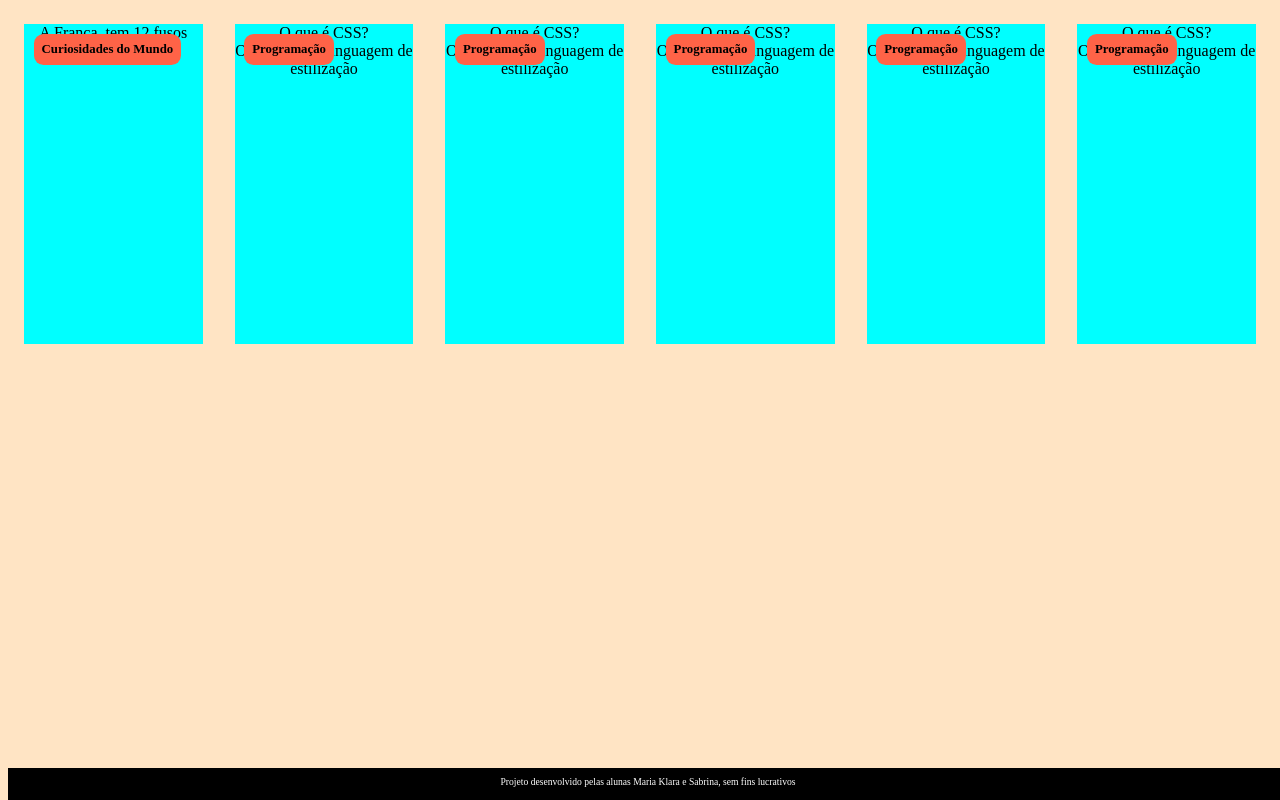
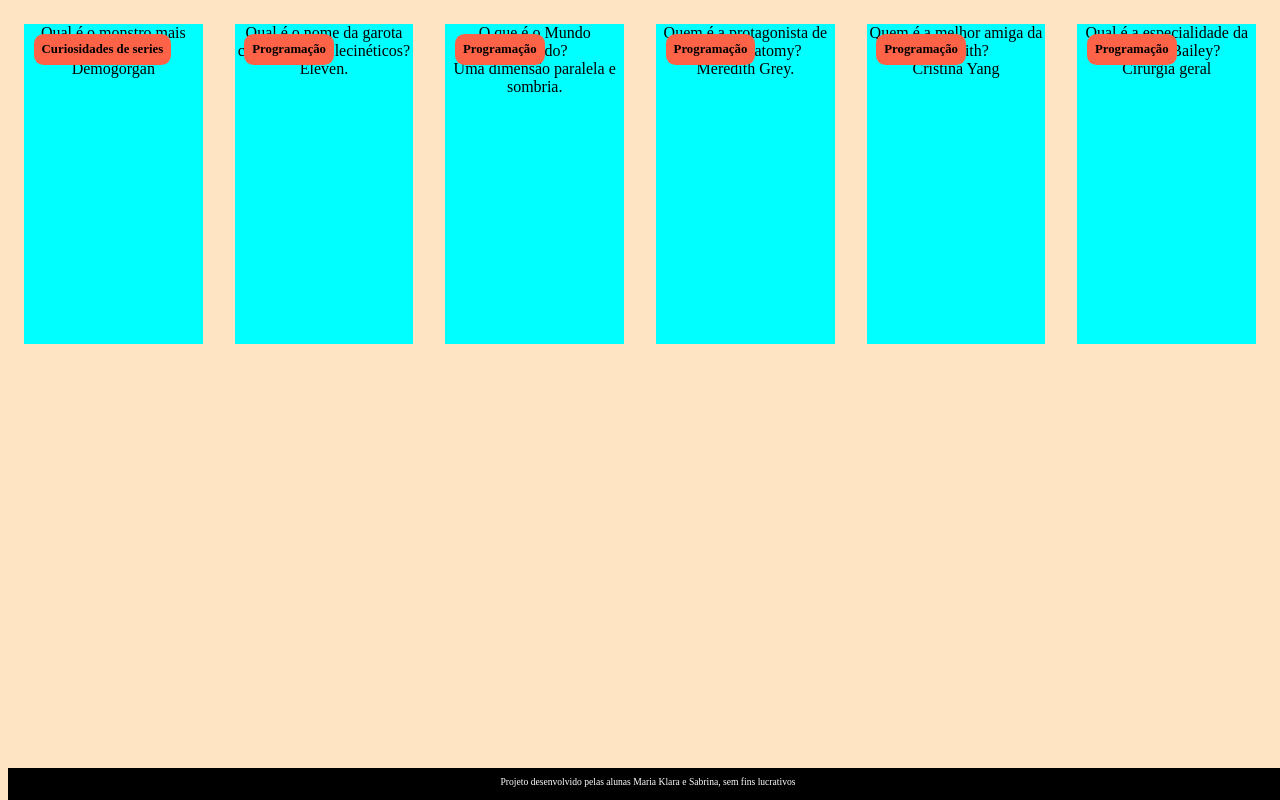
Before and after one commit to mariaaklara/flashcard, a plain HTML site: page index.html in a window 1280 px wide. Drawn offline with Linux system fonts and the light colour scheme.

Commit message:
Update index.html

```diff
--- a/index.html
+++ b/index.html
@@ -12,12 +12,12 @@
         <section id="container">
             <article class="cartao">
                 <div class="cartao__conteudo">
-                    <h3>Curiosidades do Mundo</h3>
+                    <h3>Curiosidades de series</h3>
                     <div class="cartao__conteudo__pergunta">
-
+                       Qual é o monstro mais famoso da série?
                     </div>
                     <div class="cartao__conteudo__resposta">
-                       A França, tem 12 fusos horários
+                     Demogorgan
                     </div>
                 </div>
             </article>
@@ -25,10 +25,10 @@
                 <div class="cartao__conteudo">
                     <h3>Programação</h3>
                     <div class="cartao__conteudo__pergunta">
-                        O que é CSS?
-                    </div>
+                        Qual é o nome da garota com poderes telecinéticos?
+                        </div>
                     <div class="cartao__conteudo__resposta">
-                        O CSS é uma linguagem de estilização
+                        Eleven.
                     </div>
                 </div>
             </article>
@@ -37,10 +37,10 @@
                 <div class="cartao__conteudo">
                     <h3>Programação</h3>
                     <div class="cartao__conteudo__pergunta">
-                        O que é CSS?
+                     O que é o Mundo Invertido?
                     </div>
                     <div class="cartao__conteudo__resposta">
-                        O CSS é uma linguagem de estilização
+                        Uma dimensão paralela e sombria.
                     </div>
                 </div>
             </article>
@@ -49,19 +49,19 @@
                 <div class="cartao__conteudo">
                     <h3>Programação</h3>
                     <div class="cartao__conteudo__pergunta">
-                        O que é CSS?
+                         Quem é a protagonista de Grey’s Anatomy?
                     </div>
                     <div class="cartao__conteudo__resposta">
-                        O CSS é uma linguagem de estilização
+                      Meredith Grey.
                          </article>
             <article class="cartao">
                 <div class="cartao__conteudo">
                     <h3>Programação</h3>
                     <div class="cartao__conteudo__pergunta">
-                        O que é CSS?
+                        Quem é a melhor amiga da Meredith?
                     </div>
                     <div class="cartao__conteudo__resposta">
-                        O CSS é uma linguagem de estilização
+                        Cristina Yang
                     </div>
                 </div>
             </article>
@@ -70,10 +70,10 @@
                 <div class="cartao__conteudo">
                     <h3>Programação</h3>
                     <div class="cartao__conteudo__pergunta">
-                        O que é CSS?
+                     Qual é a especialidade da Miranda Bailey?
                     </div>
                     <div class="cartao__conteudo__resposta">
-                        O CSS é uma linguagem de estilização
+                        Cirurgia geral
                     </div>
                 </div>
             </article>
```
